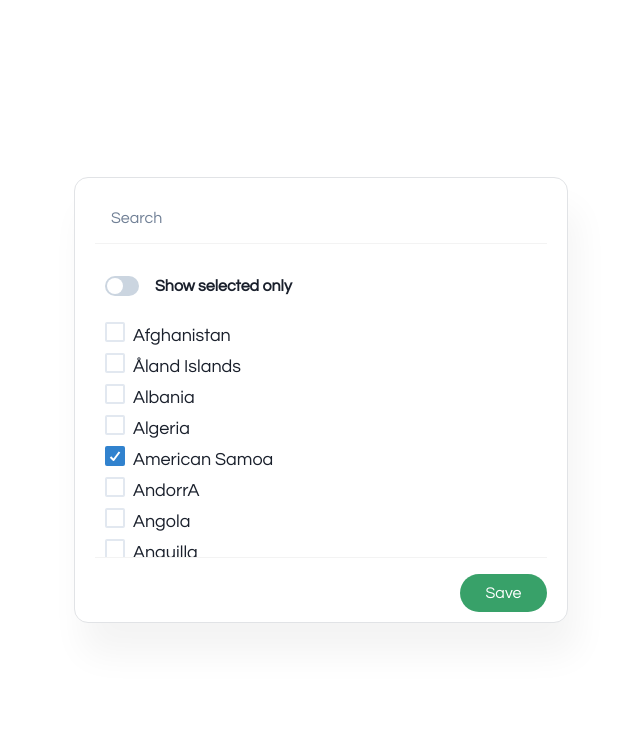
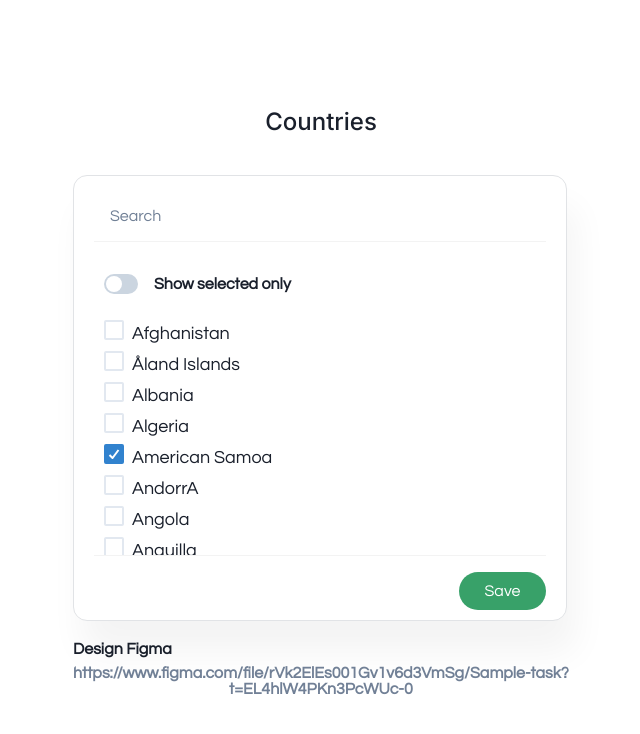
Before and after one commit to erwinvm26/sample-countries, a Next.js app: page / in a window 1280 px wide. Shown: the top 734 px of the page, without its empty margins (319-959 px from the left). Built offline with nearby package versions, Linux system fonts and the light colour scheme.

Commit message:
[add] text as countries and the link from figma

```diff
--- a/app/page.tsx
+++ b/app/page.tsx
@@ -1,5 +1,6 @@
 'use client';
 import React, { useState } from 'react';
+import { Inter } from '@next/font/google';
 import {
   Container,
   Center,
@@ -14,6 +15,11 @@ import {
 import Search from '@/components/search';
 import ListCheck from '@/components/listCheck';
 
+const inter = Inter({
+  weight: ['500'],
+  style: ['normal']
+});
+
 export default function Home() {
   const [search, setSearch] = useState<string>('');
 
@@ -21,6 +27,14 @@ export default function Home() {
     <Container>
       <Center height="100vh" justifyContent="center">
         <Box>
+          <Text
+            className={inter.className}
+            marginBottom="35px"
+            fontSize="24px"
+            textAlign="center"
+          >
+            Countries
+          </Text>
           <Card
             width="494px"
             height="446px"
@@ -70,6 +84,13 @@ export default function Home() {
               </Button>
             </CardFooter>
           </Card>
+
+          <Box marginTop="1rem">
+            <Text fontWeight="600">Design Figma</Text>
+            <Button variant="link" overflow="auto" whiteSpace="pre-wrap">
+              https://www.figma.com/file/rVk2ElEs001Gv1v6d3VmSg/Sample-task?t=EL4hlW4PKn3PcWUc-0
+            </Button>
+          </Box>
         </Box>
       </Center>
     </Container>
```
